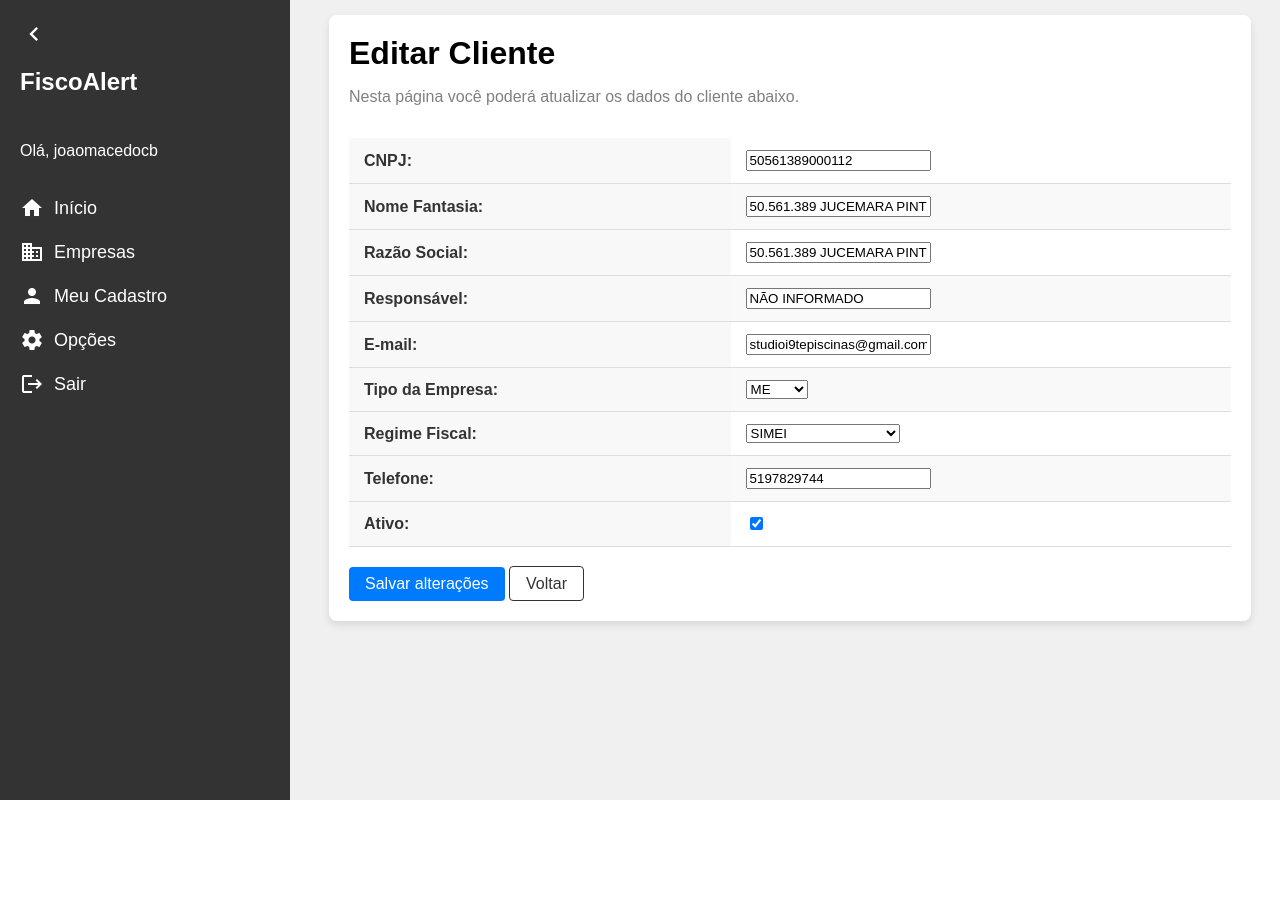
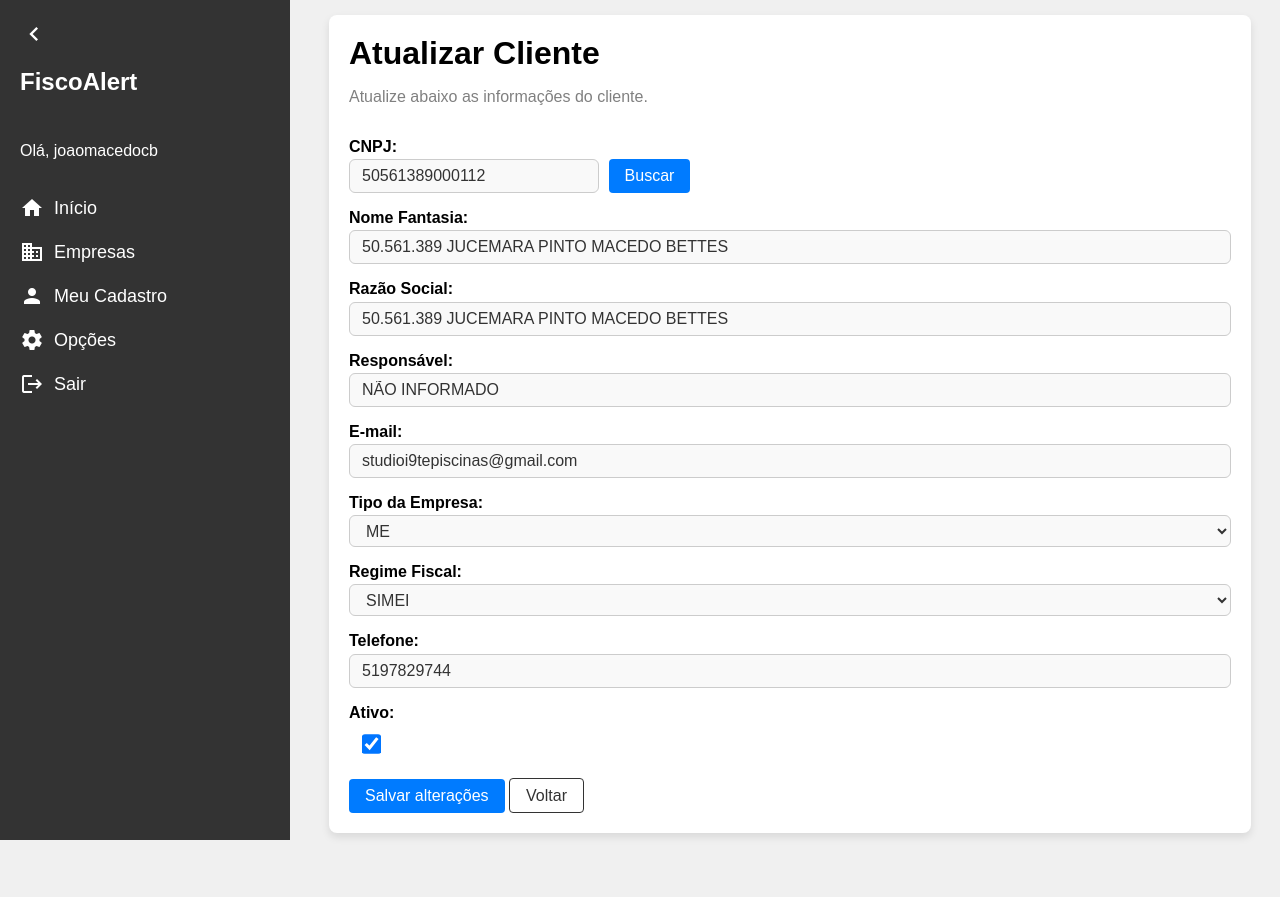
Before and after one commit to joaomacedocb/monitor-fiscal, a Django app: page /cliente/8/update/ in a window 1280 px wide. Before the commit the page ends 800 px from the top, so only its background shows below. Run offline with Django 5.2, Linux system fonts and the light colour scheme; a user stored in the database is signed in; data comes from the database, SQL or seed files in the repository; both versions use the stored data as it was after the commit.

Commit message:
Atualizado o template de atualização de clientes

```diff
--- a/clientes/templates/cliente_update.html
+++ b/clientes/templates/cliente_update.html
@@ -1,29 +1,106 @@
 {% extends "base.html" %}
+
 {% block page_title %}
-    Atualização de cliente - FiscoAlert
+    Atualizar cliente - FiscoAlert
 {% endblock %}
+
 {% block content %}
-
 <div class="content">
     <div class="container">
-        <div class="title">Editar Cliente</div>
-        <p>Nesta página você poderá atualizar os dados do cliente abaixo.</p>
-        <form method="post" enctype="multipart/form-data">
+        <div class="title">Atualizar Cliente</div>
+        <p>Atualize abaixo as informações do cliente.</p>
+        <form method="post" enctype="multipart/form-data" class="formulario-cliente">
             {% if form.errors %}
-            <ul>
+            <ul class="error-list">
                 {% for field, errors in form.errors.items %}
                 <li>{{ field }}: {{ errors }}</li>
                 {% endfor %}
             </ul>
             {% endif %}
+
+            <div id="loading-message" style="display: none; text-align: center; font-weight: bold;">
+                Realizando a consulta...
+            </div>
             {% csrf_token %}
-            <table class="tabela-adicionar-clientes">
-                {{ form.as_table }}
-            </table>
-            <input type="submit" value="Salvar alterações" class="botao-primario">
-            <a href="{% url 'cliente_detalhe' pk=cliente.pk %}" class="botao-secundario">Voltar</a>
+
+            <div class="form-group">
+                {{ form.cnpj.label_tag }}
+                <div class="input-group">
+                    {{ form.cnpj }}
+                    <button type="button" id="buscar-cnpj" class="botao-primario">Buscar</button>
+                </div>
+            </div>
+
+            {% for field in form %}
+            {% if field.name != "cnpj" %}
+            <div class="form-group">
+                {{ field.label_tag }}
+                {{ field }}
+                {% if field.errors %}
+                <ul class="error-list">
+                    {% for error in field.errors %}
+                    <li>{{ error }}</li>
+                    {% endfor %}
+                </ul>
+                {% endif %}
+            </div>
+            {% endif %}
+            {% endfor %}
+
+            <div class="form-actions">
+                <input type="submit" value="Salvar alterações" class="botao-primario">
+                <a href="{% url 'clientes' %}" class="botao-secundario">Voltar</a>
+            </div>
         </form>
     </div>
 </div>
+<script>
+    document.getElementById('buscar-cnpj').addEventListener('click', async function () {
+        const cnpj = document.getElementById('id_cnpj').value;
+        const loadingMessage = document.getElementById('loading-message');
 
+        if (!cnpj) {
+            alert('Por favor, insira um CNPJ válido.');
+            return;
+        }
+
+        loadingMessage.style.display = 'block';
+
+        try {
+            const response = await fetch(`/api/buscar-cnpj/?cnpj=${cnpj}`);
+            if (!response.ok) {
+                throw new Error('Erro ao buscar os dados do CNPJ.');
+            }
+            const data = await response.json();
+
+            document.getElementById('id_nome_fantasia').value = data.estabelecimento.nome_fantasia || '';
+            document.getElementById('id_razao_social').value = data.razao_social || '';
+            document.getElementById('id_responsavel_tecnico').value = data.responsavel || '';
+            document.getElementById('id_email').value = data.estabelecimento.email || '';
+            document.getElementById('id_telefone').value = `${data.estabelecimento.ddd1 || ''}${data.estabelecimento.telefone1 || ''}`;
+
+            const regimeFiscalSelect = document.getElementById('id_regime_fiscal');
+
+            if (data.regime_fiscal) {
+                regimeFiscalSelect.value = data.regime_fiscal;
+            } else {
+                regimeFiscalSelect.value = '';
+            }
+
+            const tipoEmpresaSelect = document.getElementById('id_tipo_empresa');
+
+            if (data.tipo_empresa) {
+                tipoEmpresaSelect.value = data.tipo_empresa;
+            } else {
+                tipoEmpresaSelect.value = '';
+            }
+
+        } catch (error) {
+            console.error(error);
+            alert('Erro ao buscar os dados do CNPJ.');
+        } finally {
+            loadingMessage.style.display = 'none';
+        }
+    });
+</script>
 {% endblock %}
```
Also changed, not shown: db.sqlite3.
